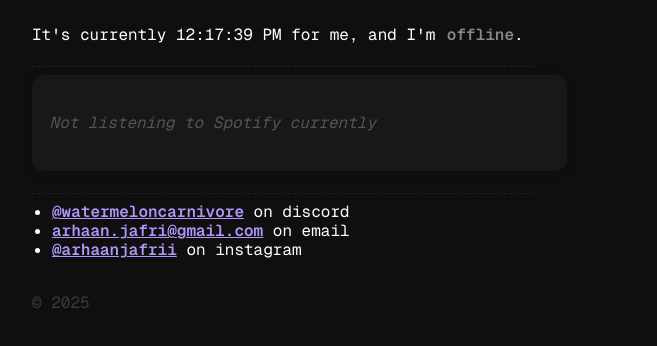
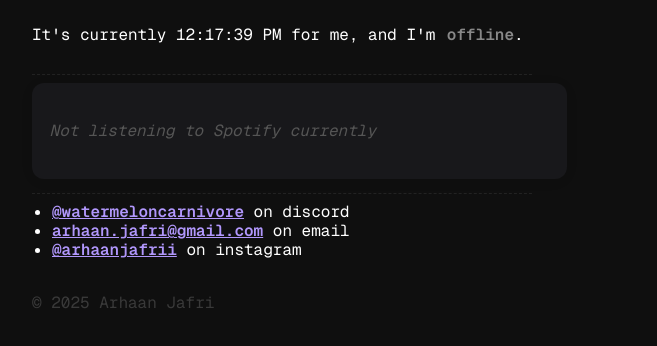
Before and after one commit to arhaanjafrii/arhaanjafri.dev, a React (Create React App) app: page / in a window 1280 px wide. Shown: the part 204-550 px from the top of the page, without its empty margins (64-721 px from the left). Built offline with nearby package versions, Linux system fonts and the light colour scheme; no server answers; the HTML template or start-up script is replaced by a standard one.

Commit message:
V4.13 (Spotify Badge)

```diff
--- a/src/App.css
+++ b/src/App.css
@@ -261,10 +261,10 @@
   align-items: flex-start;
   width: 100%;
   max-width: 500px;
-  margin-bottom: 1.2rem;
+  margin-top: 0.7rem;
+  margin-bottom: 0.7rem;
   border-top: 1px dashed #222;
   padding-top: 0.5rem;
-  margin-top: 0.2rem;
 }
 
 .spotify-label {
@@ -299,7 +299,7 @@
 .album-art {
   width: 72px;
   height: 72px;
-  border-radius: 10px;
+  border-radius: 9px;
   object-fit: cover;
   box-shadow: 0 1px 6px 0 rgba(0,0,0,0.07);
   flex-shrink: 0;
--- a/src/App.js
+++ b/src/App.js
@@ -116,7 +116,7 @@ function MainPage() {
         </span>.
       </div>
       <div className="spotify-section">
-        {spotify && <div className="spotify-label">Listening to Spotify</div>}
+        {spotify && <div className="spotify-label">Listening to Spotify<i className="fa-brands fa-spotify" style={{ color: '#888', marginLeft: '0.4em', position: 'relative', top: '0px' }}></i></div>}
         {spotify ? (
           <div className="spotify-card">
             <img className="album-art" src={spotify.album_art_url} alt="Album Art" />
@@ -137,7 +137,7 @@ function MainPage() {
           <li><a href="https://instagram.com/arhaanjafrii" className="link slightbold" target="_blank" rel="noopener noreferrer">@arhaanjafrii</a> on instagram</li>
         </ul>
       </div>
-      <div className="copyright">© 2025</div>
+      <div className="copyright">© 2025 Arhaan Jafri</div>
     </div>
   );
 }
```
